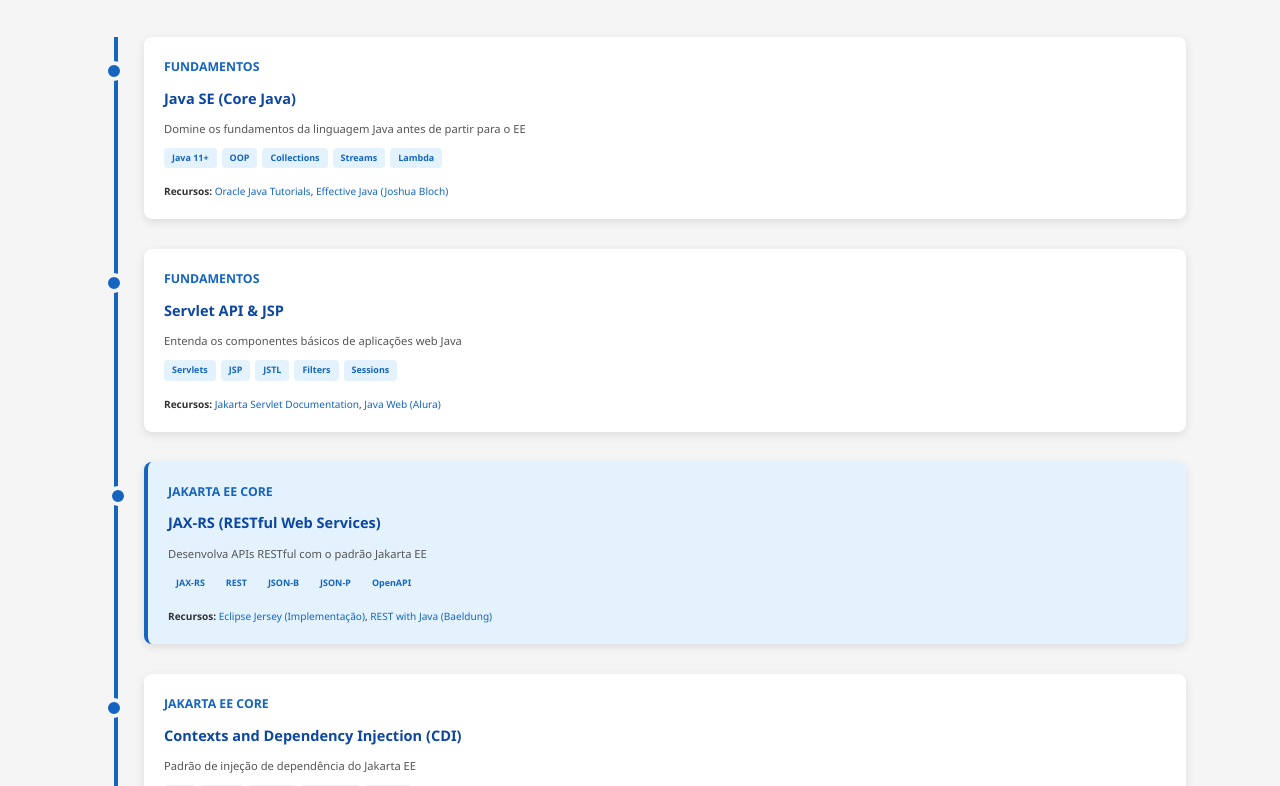
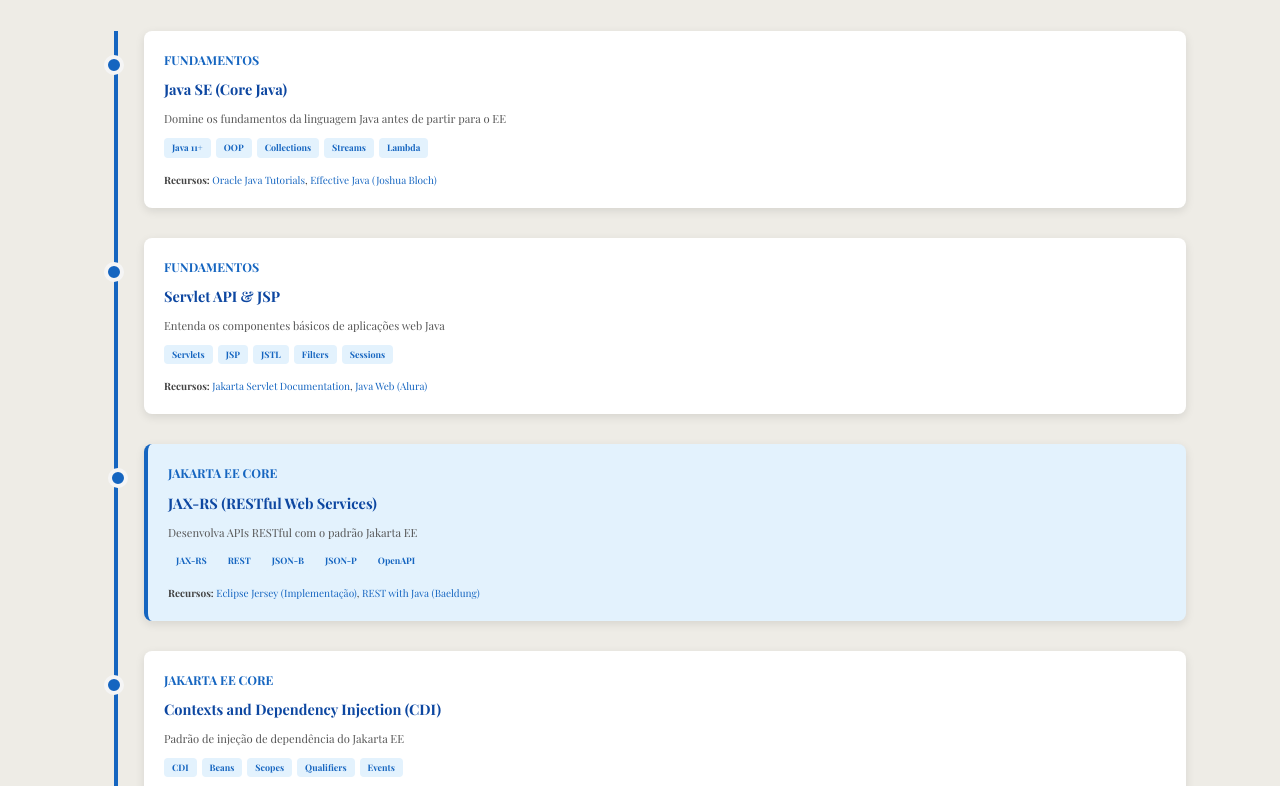
Before and after one commit to vepo/roadmap-backend, a plain HTML site: page index.html in a window 1280 px wide. Shown: the part 170-956 px from the top of the page. Drawn offline with nearby package versions, Linux system fonts and the light colour scheme; a web font is replaced by a local one.

Commit message:
Update index.html

```diff
--- a/index.html
+++ b/index.html
@@ -21,14 +21,8 @@
       gtag('config', 'G-YXWDKRN6ZR');
     </script>
     <style>
-        body {
-            font-family: 'Segoe UI', Tahoma, Geneva, Verdana, sans-serif;
-            line-height: 1.6;
-            color: #333;
-            max-width: 1200px;
-            margin: 0 auto;
-            padding: 20px;
-            background-color: #f5f5f5;
+        .roadmap {
+            margin-top: 1rem;
         }
 
         h1 {
@@ -144,19 +138,19 @@
         }
     </style>
 </head>
-    <body class="container">
     <nav class="navbar navbar-expand-lg">
         <div class="container-fluid">
             <a class="navbar-brand" href="https://blog.vepo.dev">Victor Osório</a>
         </div>
     </nav>
     <h1>Roadmap de Aprendizado - Jakarta EE (Aplicações Web)</h1>
-    <div class="container">
-        <div class="roadmap-container">
-        <div class="timeline"></div>
-        <div id="roadmap-items"></div>
+    <body class="container roadmap">
+        <div class="container">
+            <div class="roadmap-container">
+            <div class="timeline"></div>
+            <div id="roadmap-items"></div>
+        </div>
     </div>
-
     <script>
         // Roadmap de aprendizado para Jakarta EE
         const roadmapData = {
@@ -297,6 +291,5 @@
         // Inicializar o roadmap quando a página carregar
         document.addEventListener('DOMContentLoaded', renderRoadmap);
     </script>
-    </div>
 </body>
 </html>
```
